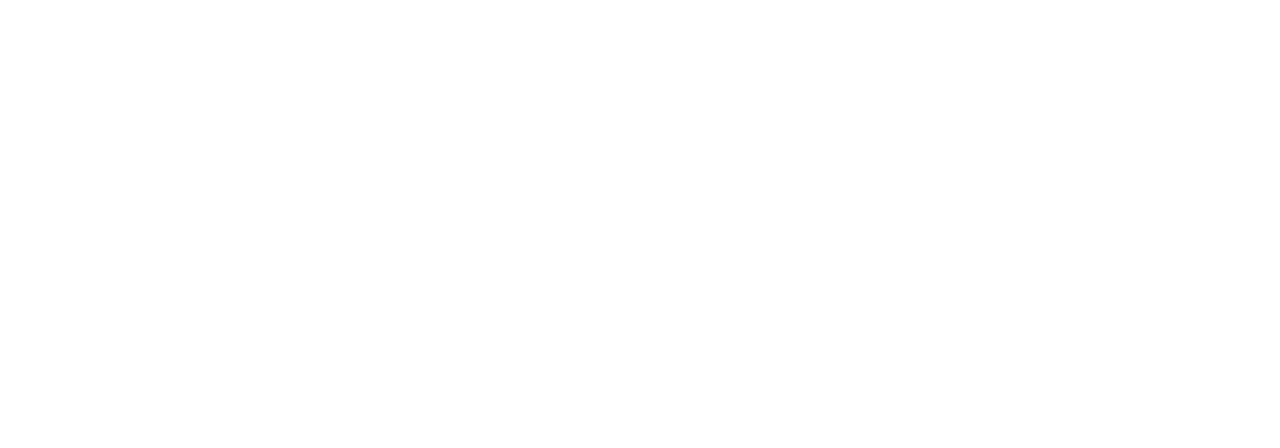
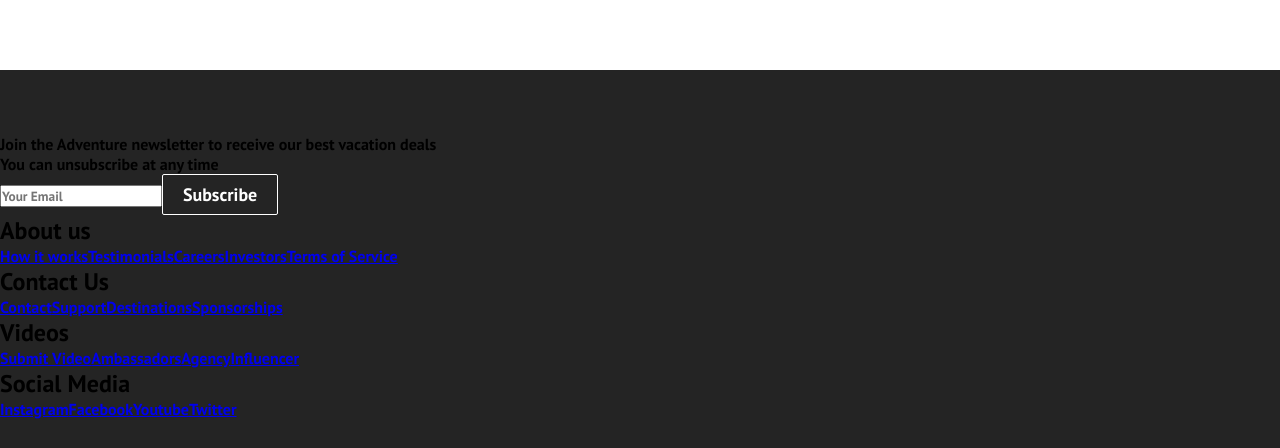
Before and after one commit to GinAbagi/Passion-Project-Next-Travel, a React (Create React App) app: page / in a window 1280 px wide. Shown: the part 1855-2303 px from the top of the page. Before the commit the page ends 1925 px from the top, so only its background shows below. Built offline with nearby package versions, Linux system fonts and the light colour scheme.

Commit message:
Footer update

```diff
--- /dev/null
+++ b/src/components/Footer.css
@@ -0,0 +1,8 @@
+.footer-container {
+    background-color: #242424;
+    padding: 4rem 0 2rem 0;
+    display: flex;
+    flex-direction: column;
+    justify-content: center;
+    align-self: center;
+}
--- /dev/null
+++ b/src/components/Footer.js
@@ -0,0 +1,64 @@
+import React from 'react';
+import { Link } from 'react-router-dom';
+import { Button } from './Button';
+import './Footer.css';
+
+function Footer() {
+    return (
+        <div className="footer-container">
+            <section className="footer-subscription">
+                <p className="footer-subscription-heading">
+                    Join the Adventure newsletter to receive our best vacation deals
+                </p>
+                <p className="footer-subcription-text">
+                    You can unsubscribe at any time
+                </p>
+                <div className="input-areas">
+                    <form>
+                        <input type="email" name="email" placeholder="Your Email" className="footer-input"/>
+                        <Button buttonStyle="btn--outline">
+                            Subscribe
+                        </Button>
+                    </form>
+                </div>
+            </section>
+            <div className="footer-links">
+                <div className="footer-link-wrapper">
+                    <div className="footer-link-items">
+                        <h2>About us</h2>
+                        <Link to="/sign-up">How it works</Link>
+                        <Link to="/">Testimonials</Link>
+                        <Link to="/">Careers</Link>
+                        <Link to="/">Investors</Link>
+                        <Link to="/">Terms of Service</Link>
+                    </div>
+                    <div class="footer-link-items">
+                        <h2>Contact Us</h2>
+                        <Link to="/">Contact</Link>
+                        <Link to="/">Support</Link>
+                        <Link to="/">Destinations</Link>
+                        <Link to="/">Sponsorships</Link>
+                    </div>
+                    </div>
+                    <div className="footer-link-wrapper">
+                    <div class="footer-link-items">
+                        <h2>Videos</h2>
+                        <Link to="/">Submit Video</Link>
+                        <Link to="/">Ambassadors</Link>
+                        <Link to="/">Agency</Link>
+                        <Link to="/">Influencer</Link>
+                    </div>
+                    <div class="footer-link-items">
+                        <h2>Social Media</h2>
+                        <Link to="/">Instagram</Link>
+                        <Link to="/">Facebook</Link>
+                        <Link to="/">Youtube</Link>
+                        <Link to="/">Twitter</Link>
+                    </div>
+                </div>
+            </div>
+        </div>
+    )
+}
+
+export default Footer
--- a/src/components/pages/Home.js
+++ b/src/components/pages/Home.js
@@ -1,6 +1,7 @@
 import React from 'react';
 import '../../App.css';
 import Cards from '../Cards';
+import Footer from '../Footer';
 import HeroSection from '../HeroSection';
 
 function Home() {
@@ -8,6 +9,7 @@
     <>
       <HeroSection />
       <Cards />
+      <Footer />
     </>
   );
 }
```
Also changed, not shown: 1 other file (tests, documents, lock files or other folders).
